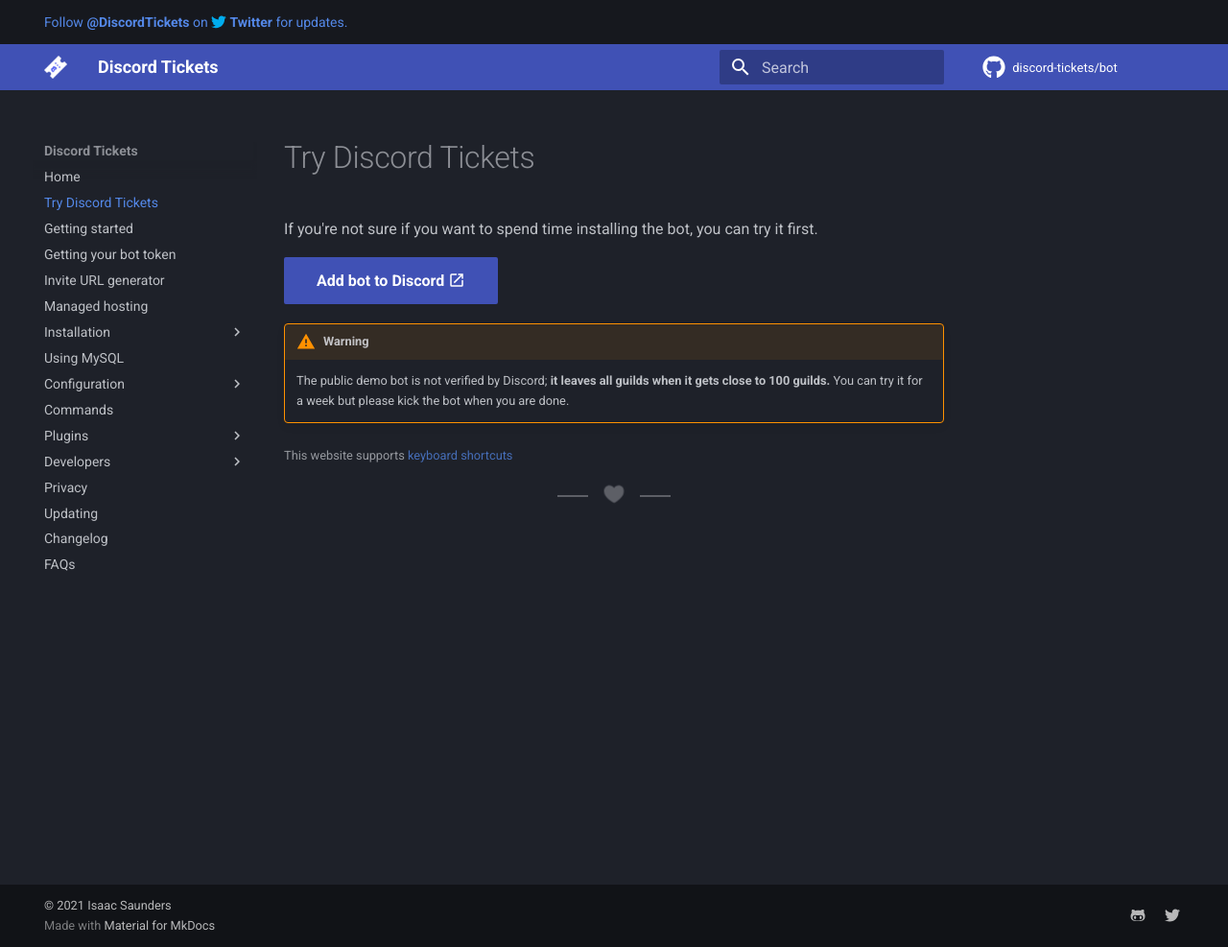
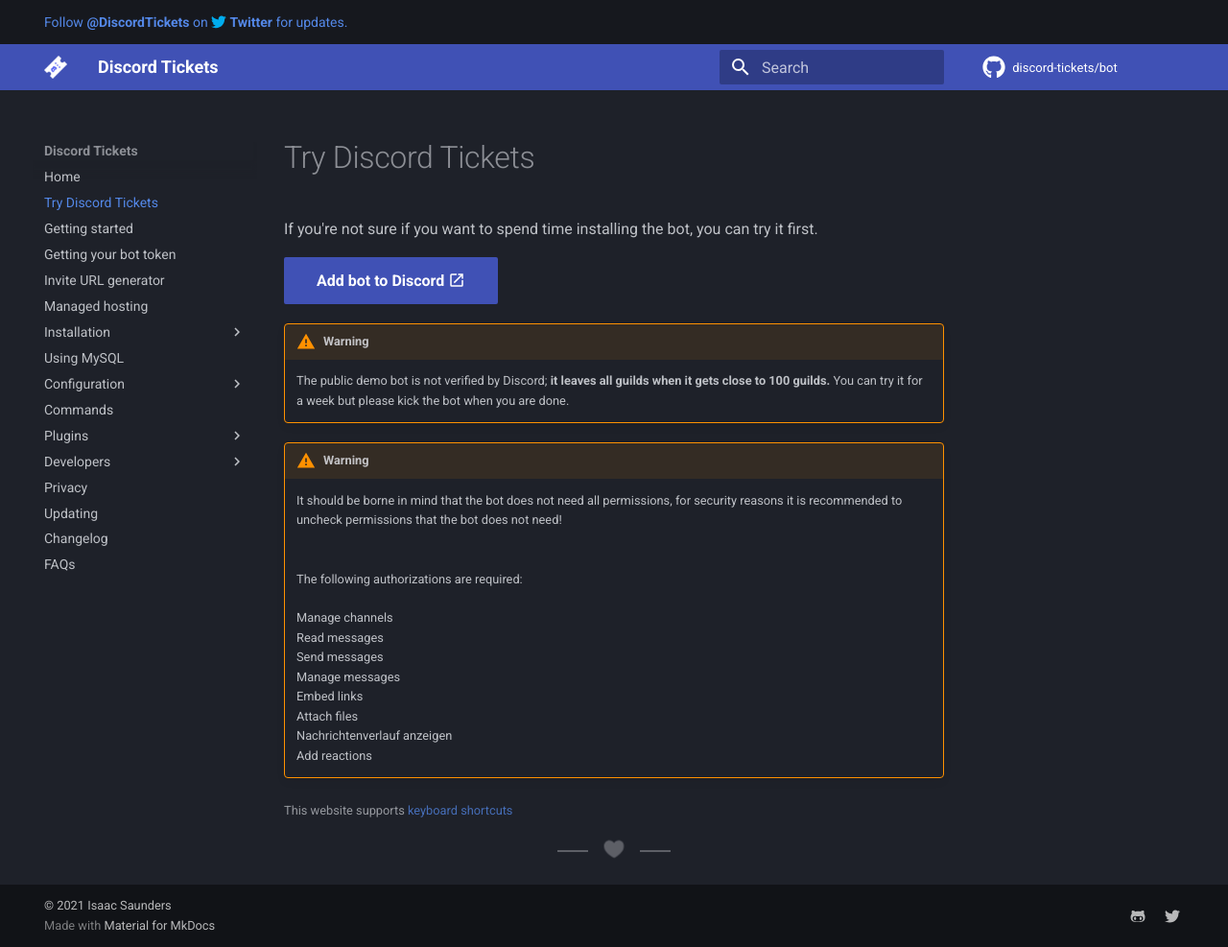
Before and after one commit to discord-tickets/docs, an MkDocs documentation site: the page built from docs/try.md, in a window 1280 px wide and 987 px high. Shown: the whole window at 96% size. Built offline with MkDocs 1.6.1 and Material for MkDocs 9.7.7, drawn with Linux system fonts in a browser that asks for light colours; comment, search, counter and statistics services are not loaded.

Commit message:
Added warning

```diff
--- a/docs/try.md
+++ b/docs/try.md
@@ -6,3 +6,27 @@
 
 !!! warning
 	The public demo bot is not verified by Discord; **it leaves all guilds when it gets close to 100 guilds.** You can try it for a week but please kick the bot when you are done.
+
+!!! warning
+	It should be borne in mind that the bot does not need all permissions, for security reasons it is recommended to uncheck permissions that the bot does not need!
+	<br>
+	<br>
+	<br>
+	The following authorizations are required:
+	<br>
+	<br>
+	Manage channels
+	<br>
+	Read messages
+	<br>
+	Send messages
+	<br>
+	Manage messages
+	<br>
+	Embed links
+	<br>
+	Attach files
+	<br>
+	Nachrichtenverlauf anzeigen
+	<br>
+	Add reactions
```
